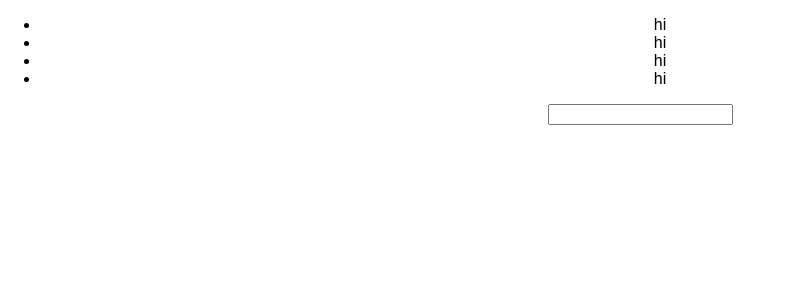
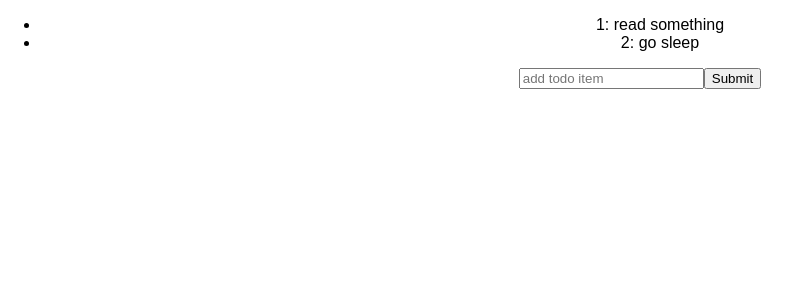
Before and after one commit to ankeris/react-personal-training, a React (Create React App) app: page / in a window 1280 px wide. Shown: the top 300 px of the page, without its empty margins (0-800 px from the left). Built offline with nearby package versions, Linux system fonts and the light colour scheme.

Commit message:
Small changes to be able to work on pc

```diff
--- a/src/App.js
+++ b/src/App.js
@@ -7,8 +7,6 @@ class App extends Component {
         visible: true,
     }
     render() {
-        const buttonText = this.state.visible ? "Turn off" : "Turn on"
-
         return (
             <div className="App">
                 <TodoList />
--- a/src/components/TodoList.js
+++ b/src/components/TodoList.js
@@ -2,19 +2,38 @@ import React from 'react';
 
 export default class TodoList extends React.Component {
     state = {
-        todos: [1, 2, 3, 4]
+        todos: ['read something', 'go sleep'],
+        text: ''
+    }
+    insertText = (ev) => {
+        this.setState({
+            text: ev.target.value
+        })
+        console.log(ev.target.value);
+    }
+    submitTodo = (ev) => {
+        ev.preventDefault();
+        this.setState({
+            todos: this.state.todos.push(this.state.text)
+        })
     }
     render() {
         return (
             <React.Fragment>
                 <ul>
-                    {this.state.todos.map(item => (
-                        <li>hi</li>
-                    ))}
+                    {this.state.todos.map((item, i) =>
+                        (
+                            <li key={i}>{i + 1}: {item}</li>
+                        ))}
                 </ul>
 
-                <form>
-                    <input></input>
+                <form onSubmit={this.submitTodo}>
+                    <input
+                        placeholder="add todo item"
+                        value={this.state.text}
+                        onChange={this.insertText}
+                    />
+                    <button type="submit">Submit</button>
                 </form>
             </React.Fragment>
         )
```
